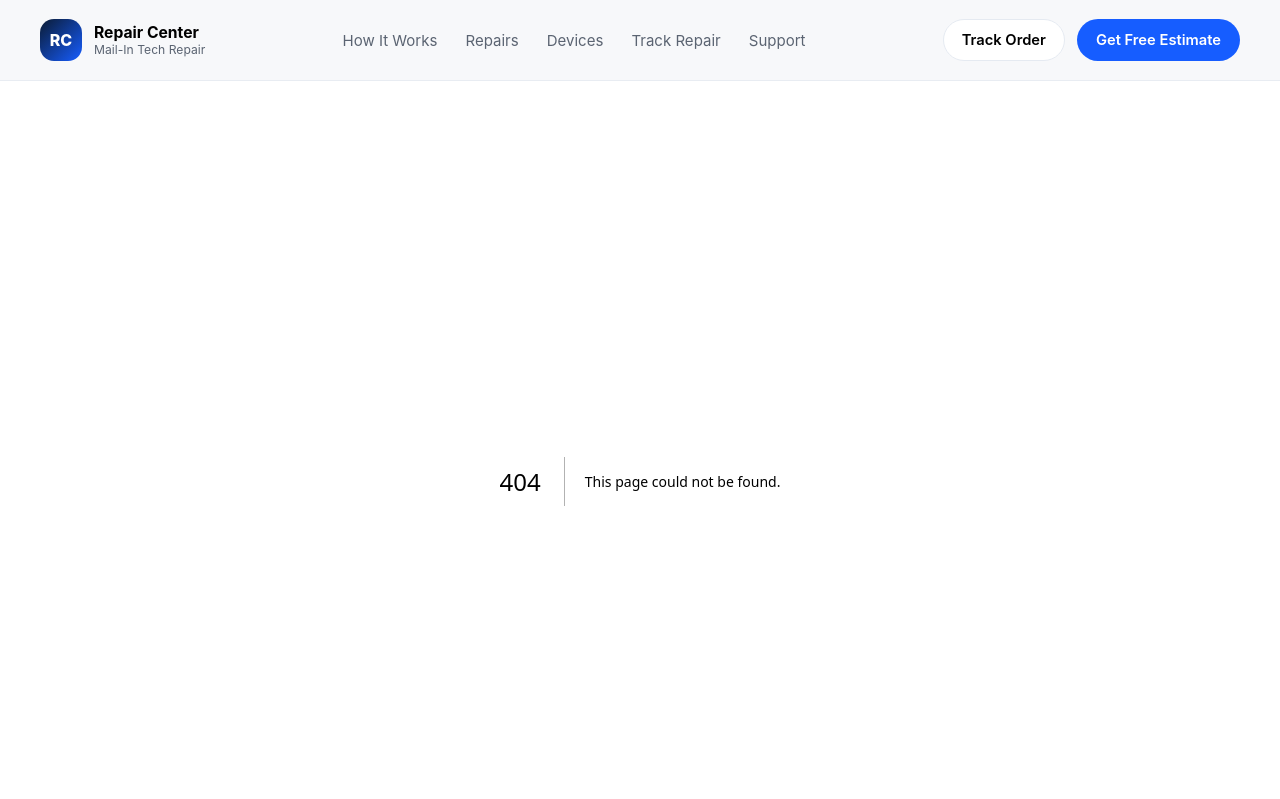
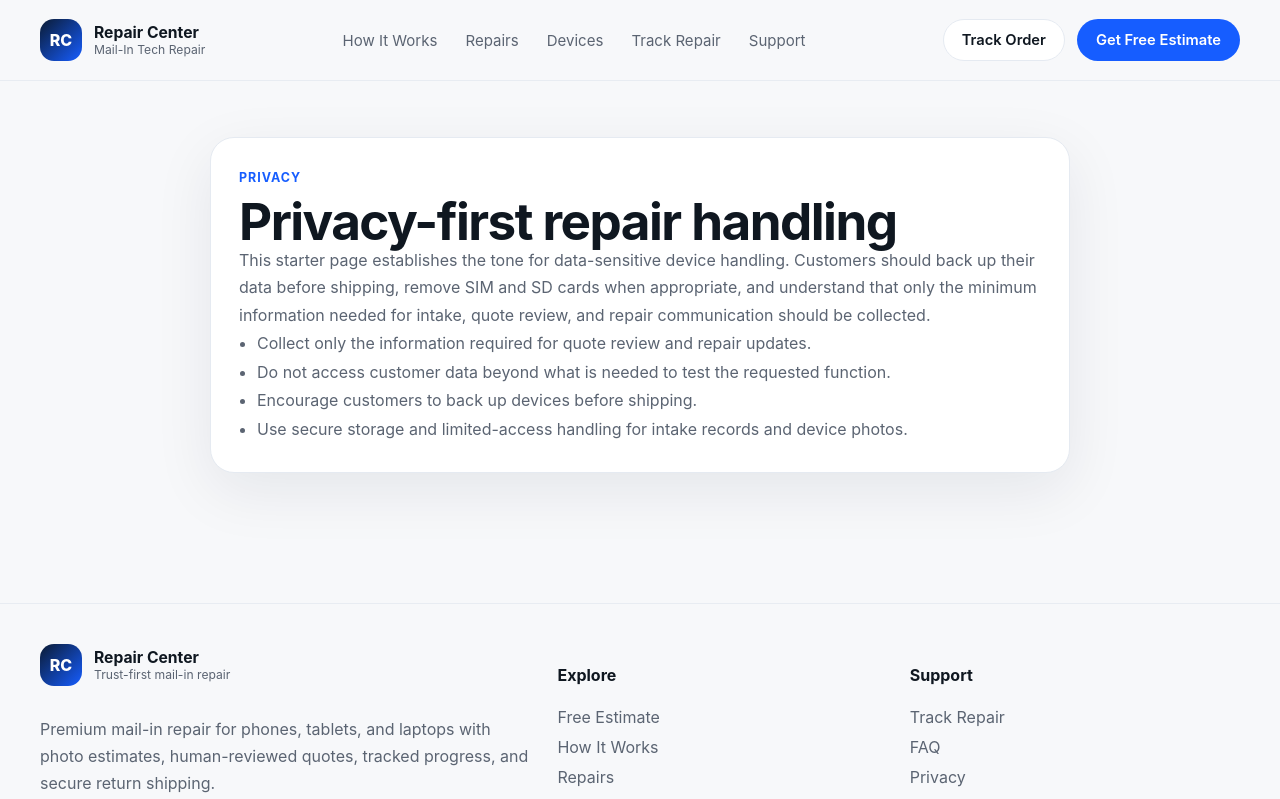
Before and after one commit to kkoly10/repair-center, a Next.js app: page /privacy in a window 1280 px wide. Before the commit this address had no page. Shown: the top 799 px of the page. Built offline with nearby package versions, Linux system fonts and the light colour scheme.

Commit message:
Add privacy page

```diff
--- /dev/null
+++ b/app/privacy/page.js
@@ -0,0 +1,23 @@
+export default function PrivacyPage() {
+  return (
+    <main className='page-hero'>
+      <div className='site-shell'>
+        <div className='policy-card center-card'>
+          <div className='kicker'>Privacy</div>
+          <h1>Privacy-first repair handling</h1>
+          <p>
+            This starter page establishes the tone for data-sensitive device handling. Customers should back up their data before shipping,
+            remove SIM and SD cards when appropriate, and understand that only the minimum information needed for intake, quote review,
+            and repair communication should be collected.
+          </p>
+          <ul>
+            <li>Collect only the information required for quote review and repair updates.</li>
+            <li>Do not access customer data beyond what is needed to test the requested function.</li>
+            <li>Encourage customers to back up devices before shipping.</li>
+            <li>Use secure storage and limited-access handling for intake records and device photos.</li>
+          </ul>
+        </div>
+      </div>
+    </main>
+  )
+}
```
